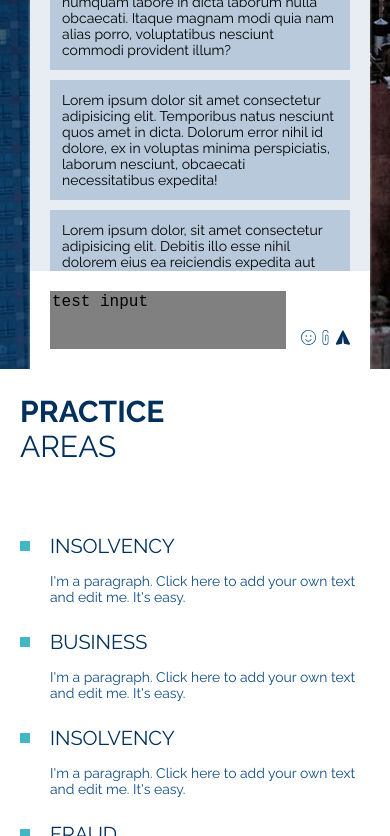
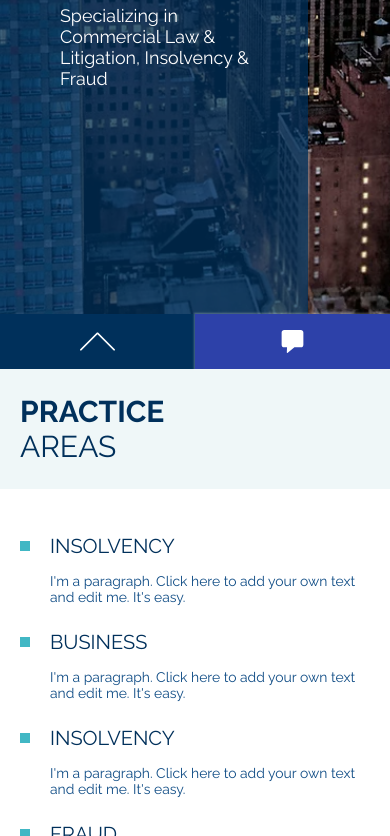
Before and after one commit to ArtyomShevchenko/knoll-and-walters, a plain HTML site: page index.html in a window 390 px wide. Shown: the part 475-1311 px from the top of the page. Drawn offline with Linux system fonts and the light colour scheme.

Commit message:
add response for chat

```diff
--- a/index.html
+++ b/index.html
@@ -1,6 +1,5 @@
 <!DOCTYPE html>
 <html lang="en">
-
   <head>
     <meta charset="UTF-8" />
     <meta http-equiv="X-UA-Compatible" content="IE=edge" />
@@ -63,7 +62,7 @@
         <div class="container">
           <div class="wrapper">
             <div class="row">
-            <div class="title">
+              <div class="title box-bg">
                 <h2><b>PRACTICE</b><br />AREAS</h2>
               </div>
               <div class="content">
@@ -167,30 +166,48 @@
               <h2>OUR ATTORNEYS</h2>
               <div class="attorneys-content">
                 <div class="card">
-                <img src="./assets/1.png" data-src="./assets/person_1.jpg" alt="Partner photo" />
+                  <img
+                    src="./assets/1.png"
+                    data-src="./assets/person_1.jpg"
+                    alt="Partner photo"
+                  />
                   <h3>AIDEN WALTERS</h3>
                   <hr />
                   <div class="contacts">
                     <a href="tel:123-456-7890">123-456-7890</a>
-                  <a href="mailto:info@mysite.com?subject=Feedback">info@mysite.com</a>
+                    <a href="mailto:info@mysite.com?subject=Feedback"
+                      >info@mysite.com</a
+                    >
                   </div>
                 </div>
                 <div class="card">
-                <img src="./assets/1.png" data-src="./assets/person_2.jpg" alt="Partner photo" />
+                  <img
+                    src="./assets/1.png"
+                    data-src="./assets/person_2.jpg"
+                    alt="Partner photo"
+                  />
                   <h3>JULIA KNOLL</h3>
                   <hr />
                   <div class="contacts">
                     <a href="tel:123-456-7890">123-456-7890</a>
-                  <a href="mailto:info@mysite.com?subject=Feedback">info@mysite.com</a>
+                    <a href="mailto:info@mysite.com?subject=Feedback"
+                      >info@mysite.com</a
+                    >
                   </div>
                 </div>
                 <div class="card">
-                <img src="./assets/1.png" data-src="./assets/person_3.jpg" alt="Partner photo" />
+                  <img
+                    src="./assets/1.png"
+                    data-src="./assets/person_3.jpg"
+                    alt="Partner photo"
+                  />
                   <h3>JAMES LOPEZ</h3>
                   <hr />
                   <div class="contacts">
                     <a href="tel:123-456-7890">123-456-7890</a>
-                  <a href="mailto:info@mysite.com?subject=Feedback">info@mysite.com</a>
+                    <a href="mailto:info@mysite.com?subject=Feedback"
+                      >info@mysite.com</a
+                    >
                   </div>
                 </div>
               </div>
@@ -214,7 +231,9 @@
                 <div>
                   <p>500 Terry Francine St. San Francisco, CA 12344</p>
                   <a href="tel:123-456-7890">123-456-7890</a>
-                <a href="mailto:info@mysite.com?subject=Feedback">info@mysite.com</a>
+                  <a href="mailto:info@mysite.com?subject=Feedback"
+                    >info@mysite.com</a
+                  >
                 </div>
 
                 <a href="#">Click Here to Find Us</a>
@@ -227,12 +246,22 @@
                 <form method="POST" action="http://127.0.0.1:3080/">
                   <label>
                     <span>First Name</span>
-                  <input type="text" name="firstName" pattern="[a-zA-Z]+\w{1}" required />
+                    <input
+                      type="text"
+                      name="firstName"
+                      pattern="[a-zA-Z]+\w{1}"
+                      required
+                    />
                   </label>
 
                   <label>
                     <span>Last Name</span>
-                  <input type="text" name="lastName" pattern="[a-zA-Z]+\w{1}" required />
+                    <input
+                      type="text"
+                      name="lastName"
+                      pattern="[a-zA-Z]+\w{1}"
+                      required
+                    />
                   </label>
 
                   <label>
@@ -242,7 +271,12 @@
 
                   <label>
                     <span>Subject</span>
-                  <input type="text" name="subject" required pattern="[a-zA-Z0-9]+" />
+                    <input
+                      type="text"
+                      name="subject"
+                      required
+                      pattern="[a-zA-Z0-9]+"
+                    />
                   </label>
 
                   <label>
@@ -260,14 +294,25 @@
     </main>
 
     <footer>
+      <div class="control-btn-container">
         <!-- to top -->
-    <div class="to-top-button_desktop">
+        <div class="to-top-btn">
           <a href="#">
-        <svg width="35" height="21" xmlns="http://www.w3.org/2000/svg" shape-rendering="geometricPrecision"
-          text-rendering="geometricPrecision" image-rendering="optimizeQuality" fill-rule="evenodd" clip-rule="evenodd"
-          viewBox="0 0 512 266.77">
-          <path fill-rule="nonzero"
-            d="M493.12 263.55c4.3 4.28 11.3 4.3 15.62.05 4.33-4.26 4.35-11.19.05-15.47L263.83 3.22c-4.3-4.27-11.3-4.3-15.63-.04L3.21 248.13c-4.3 4.28-4.28 11.21.05 15.47 4.32 4.25 11.32 4.23 15.62-.05L255.99 26.48l237.13 237.07z" />
+            <svg
+              width="35"
+              height="21"
+              xmlns="http://www.w3.org/2000/svg"
+              shape-rendering="geometricPrecision"
+              text-rendering="geometricPrecision"
+              image-rendering="optimizeQuality"
+              fill-rule="evenodd"
+              clip-rule="evenodd"
+              viewBox="0 0 512 266.77"
+            >
+              <path
+                fill-rule="nonzero"
+                d="M493.12 263.55c4.3 4.28 11.3 4.3 15.62.05 4.33-4.26 4.35-11.19.05-15.47L263.83 3.22c-4.3-4.27-11.3-4.3-15.63-.04L3.21 248.13c-4.3 4.28-4.28 11.21.05 15.47 4.32 4.25 11.32 4.23 15.62-.05L255.99 26.48l237.13 237.07z"
+              />
             </svg>
           </a>
           <span>back to top</span>
@@ -275,11 +320,26 @@
 
         <!-- chat -->
         <div class="chat-container">
-      <div class="chat-close">
-        <button>chat with us!</button>
+          <div class="chat-button">
+            <button>
+              <span>chat with us!</span>
+              <svg
+                viewBox="17 8 17 17.989"
+                width="50"
+                height="30"
+                xmlns="http://www.w3.org/2000/svg"
+              >
+                <g>
+                  <path
+                    d="M19 8c-1.105 0-2 .892-2 2.005v9.577a2 2 0 0 0 1.99 2.004h2.238l-.18 3.847c-.027.555.3.724.736.371L27 21.586h4.994A2.001 2.001 0 0 0 34 19.582v-9.577C34 8.897 33.11 8 32 8H19z"
+                    fill-rule="evenodd"
+                  ></path>
+                </g>
+              </svg>
+            </button>
           </div>
 
-      <div class="chat-open">
+          <div class="chat-body">
             <div class="top">
               <h3>chat with us!</h3>
               <p>We’ll reply as soon as we can</p>
@@ -287,65 +347,78 @@
             </div>
             <div class="middle">
               <div class="time">12:58 PM</div>
-          <p>Lorem ipsum dolor sit amet consectetur adipisicing elit. Sed, autem minus numquam labore in dicta laborum
-            nulla obcaecati. Itaque magnam modi quia nam alias porro, voluptatibus nesciunt commodi provident illum?</p>
-          <p>Lorem ipsum dolor sit amet consectetur adipisicing elit. Temporibus natus nesciunt quos amet in dicta.
-            Dolorum error nihil id dolore, ex in voluptas minima perspiciatis, laborum nesciunt, obcaecati
-            necessitatibus
-            expedita!</p>
-          <p>Lorem ipsum dolor, sit amet consectetur adipisicing elit. Debitis illo esse nihil dolorem eius ea
-            reiciendis
-            expedita aut molestiae, iusto deleniti illum adipisci nulla modi amet quasi ad nesciunt? Rerum?</p>
               <p>Lorem, ipsum.</p>
             </div>
             <div class="bottom">
-          <textarea rows="3">test input</textarea>
+              <textarea>test input</textarea>
               <div class="icons">
                 <div class="smile-icon icon">
-              <svg viewBox="0 0 20 20" fill="currentColor" width="16px" height="16px">
+                  <svg
+                    viewBox="0 0 20 20"
+                    fill="currentColor"
+                    width="16px"
+                    height="16px"
+                  >
                     <path
-                  d="M10,0a10,10,0,1,0,9.85,8.26A10,10,0,0,0,10,0Zm0,19A9,9,0,1,1,18.87,8.44,9.11,9.11,0,0,1,19,10,9,9,0,0,1,10,19Zm4.23-6.88a4.5,4.5,0,0,1-8.72,0l1-.25a3.5,3.5,0,0,0,6.78,0ZM8,8A1,1,0,1,1,7,7,1,1,0,0,1,8,8Zm6,0a1,1,0,1,1-1-1A1,1,0,0,1,14,8Z">
-                </path>
+                      d="M10,0a10,10,0,1,0,9.85,8.26A10,10,0,0,0,10,0Zm0,19A9,9,0,1,1,18.87,8.44,9.11,9.11,0,0,1,19,10,9,9,0,0,1,10,19Zm4.23-6.88a4.5,4.5,0,0,1-8.72,0l1-.25a3.5,3.5,0,0,0,6.78,0ZM8,8A1,1,0,1,1,7,7,1,1,0,0,1,8,8Zm6,0a1,1,0,1,1-1-1A1,1,0,0,1,14,8Z"
+                    ></path>
                   </svg>
                 </div>
                 <div class="paperclip-icon icon">
-              <svg viewBox="0 0 9 23" fill="currentColor" width="7px" height="17px">
+                  <svg
+                    viewBox="0 0 9 23"
+                    fill="currentColor"
+                    width="7px"
+                    height="17px"
+                  >
                     <path
-                  d="M4.5,23A4.5,4.5,0,0,1,0,18.5V4.5a4.5,4.5,0,0,1,9,0H8a3.5,3.5,0,0,0-7,0v14a3.5,3.5,0,0,0,7,0v-9a1.5,1.5,0,0,0-3,0V17H4V9.5a2.5,2.5,0,0,1,5,0v9A4.5,4.5,0,0,1,4.5,23Z">
-                </path>
+                      d="M4.5,23A4.5,4.5,0,0,1,0,18.5V4.5a4.5,4.5,0,0,1,9,0H8a3.5,3.5,0,0,0-7,0v14a3.5,3.5,0,0,0,7,0v-9a1.5,1.5,0,0,0-3,0V17H4V9.5a2.5,2.5,0,0,1,5,0v9A4.5,4.5,0,0,1,4.5,23Z"
+                    ></path>
                   </svg>
                 </div>
                 <div class="mail-icon icon">
-              <svg viewBox="0 0 16 16" fill="currentColor" width="16px" height="16px">
-                <path fill="currentColor"
+                  <svg
+                    viewBox="0 0 16 16"
+                    fill="currentColor"
+                    width="16px"
+                    height="16px"
+                  >
+                    <path
+                      fill="currentColor"
                       d="M1.40926391,5.29366938 L15.6697462,0.453934265 C16.3429879,0.239515621 16.9856276,0.882771554 16.7714144,1.55665872 L11.9363152,15.8308142 C11.722102,16.5047013 10.8040452,16.6272263 10.4062206,16.0146016 L7.34603122,11.3280226 L12.057229,5.36657191 C12.2102384,5.1827845 12.0266271,4.9989971 11.8430157,5.15215327 L5.87714034,9.91898584 L1.19505066,6.85586236 C0.613614686,6.42702507 0.705420366,5.53871926 1.40926391,5.29366938 Z"
-                  transform="rotate(-45 12.3 10.382)"></path>
+                      transform="rotate(-45 12.3 10.382)"
+                    ></path>
                   </svg>
                 </div>
               </div>
             </div>
           </div>
         </div>
-
+      </div>
 
       <div class="container">
         <div class="wrapper">
           <p>
             © 2035 by Knoll & Walters LLP. Powered and secured by
-          <a target="_blank"
-            href="https://www.wix.com/website-template/view/html/1723?utm_source=freewebsitetemplates&utm_medium=template_banner&utm_term=design&utm_content=ma_html_fwt_temp_1_1_knollwalters&utm_campaign=ma_fwt&experiment_id=cpa_fwt_temp_1_1_knollwalters1723">Wix</a>
+            <a
+              target="_blank"
+              href="https://www.wix.com/website-template/view/html/1723?utm_source=freewebsitetemplates&utm_medium=template_banner&utm_term=design&utm_content=ma_html_fwt_temp_1_1_knollwalters&utm_campaign=ma_fwt&experiment_id=cpa_fwt_temp_1_1_knollwalters1723"
+              >Wix</a
+            >
           </p>
           <div class="social-container">
             <a href="https://www.linkedin.com/">
               <svg viewBox="0 0 24 24" height="21" width="21">
                 <path
-                d="M0 0v24h24v-24h-24zm8 19h-3v-11h3v11zm-1.5-12.268c-.966 0-1.75-.79-1.75-1.764s.784-1.764 1.75-1.764 1.75.79 1.75 1.764-.783 1.764-1.75 1.764zm13.5 12.268h-3v-5.604c0-3.368-4-3.113-4 0v5.604h-3v-11h3v1.765c1.397-2.586 7-2.777 7 2.476v6.759z" />
+                  d="M0 0v24h24v-24h-24zm8 19h-3v-11h3v11zm-1.5-12.268c-.966 0-1.75-.79-1.75-1.764s.784-1.764 1.75-1.764 1.75.79 1.75 1.764-.783 1.764-1.75 1.764zm13.5 12.268h-3v-5.604c0-3.368-4-3.113-4 0v5.604h-3v-11h3v1.765c1.397-2.586 7-2.777 7 2.476v6.759z"
+                />
               </svg>
             </a>
             <a href="https://twitter.com/">
               <svg viewBox="0 0 24 24" height="21" width="21">
                 <path
-                d="M0 0v24h24v-24h-24zm18.862 9.237c.208 4.617-3.235 9.765-9.33 9.765-1.854 0-3.579-.543-5.032-1.475 1.742.205 3.48-.278 4.86-1.359-1.437-.027-2.649-.976-3.066-2.28.515.098 1.021.069 1.482-.056-1.579-.317-2.668-1.739-2.633-3.26.442.246.949.394 1.486.411-1.461-.977-1.875-2.907-1.016-4.383 1.619 1.986 4.038 3.293 6.766 3.43-.479-2.053 1.079-4.03 3.198-4.03.944 0 1.797.398 2.396 1.037.748-.147 1.451-.42 2.085-.796-.245.767-.766 1.41-1.443 1.816.664-.08 1.297-.256 1.885-.517-.44.656-.997 1.234-1.638 1.697z" />
+                  d="M0 0v24h24v-24h-24zm18.862 9.237c.208 4.617-3.235 9.765-9.33 9.765-1.854 0-3.579-.543-5.032-1.475 1.742.205 3.48-.278 4.86-1.359-1.437-.027-2.649-.976-3.066-2.28.515.098 1.021.069 1.482-.056-1.579-.317-2.668-1.739-2.633-3.26.442.246.949.394 1.486.411-1.461-.977-1.875-2.907-1.016-4.383 1.619 1.986 4.038 3.293 6.766 3.43-.479-2.053 1.079-4.03 3.198-4.03.944 0 1.797.398 2.396 1.037.748-.147 1.451-.42 2.085-.796-.245.767-.766 1.41-1.443 1.816.664-.08 1.297-.256 1.885-.517-.44.656-.997 1.234-1.638 1.697z"
+                />
               </svg>
             </a>
           </div>
@@ -356,5 +429,4 @@
     <script src="./script.js"></script>
     <script src="./observer.js"></script>
   </body>
-
 </html>
--- a/styles/main.css
+++ b/styles/main.css
@@ -17,6 +17,7 @@
     --color-main-3: #41b7c4;
     --color-main-4: #eaf4f6;
     --color-main-5: rgb(131, 183, 230);
+    --color-main-6: #2D41A9;
     --valid: lime;
     --invalid: red;
     --chat-bg: #E7EDF3;
@@ -184,6 +185,7 @@ header .row {
 
 .nav-link-active {
     color: var(--color-main-2);
+    text-shadow: 0 0 .1px var(--color-main-2)
 }
 
 .burger-container {
@@ -405,6 +407,13 @@ header .row {
 
 .practice-areas .title {
     position: relative;
+}
+
+.practice-areas .box-bg::before {
+    content: "";
+    transform: translateY(-10%);
+    height: 200%;
+    opacity: 0.75;
 }
 
 .practice-areas .title h2 {
@@ -740,6 +749,7 @@ header .row {
 .contact .title {
     position: relative;
     align-self: start;
+    height: 100%;
 }
 
 .contact .content {
@@ -871,26 +881,6 @@ footer .social-container {
     gap: 10px;
 }
 
-.to-top-button_desktop {
-    background-color: var(--color-main-1);
-    display: flex;
-    flex-direction: column;
-    align-items: center;
-    justify-content: center;
-    gap: 10px;
-    padding: 22px 0;
-}
-
-.to-top-button_desktop svg {
-    fill: var(--color-1);
-    width: 35px;
-    height: 21px;
-}
-
-.to-top-button_desktop span {
-    text-transform: uppercase;
-}
-
 @media (max-width: 900px) {
     footer .wrapper {
         display: flex;
@@ -899,10 +889,6 @@ footer .social-container {
         margin: 0;
         gap: 20px;
         width: 70%;
-    }
-
-    .to-top-button_desktop {
-        display: none;
     }
 }
 
@@ -927,12 +913,19 @@ img {
     position: fixed;
     bottom: 0;
     right: 20px;
-    box-shadow: 0 0 2px 1px rgba(255, 255, 255, 0.3);
-    max-width: 340px;
-    background-color: var(--chat-bg);
+
 }
 
-.chat-container .chat-close button {
+.chat-container .chat-button button span {
+    display: block;
+}
+
+.chat-container .chat-button button svg {
+    display: none;
+}
+
+.chat-container .chat-button button {
+    box-shadow: 0 0 2px 1px rgba(255, 255, 255, 0.3);
     background-color: var(--color-main-2);
     text-transform: uppercase;
     font-size: var(--font-2);
@@ -941,7 +934,21 @@ img {
     cursor: pointer;
 }
 
+.chat-container .chat-button-close {
+    display: none;
+}
 
+.chat-container .chat-body {
+    display: none;
+    /* display: block; */
+    max-width: 340px;
+    background-color: var(--chat-bg);
+    box-shadow: 0 0 2px 1px rgba(255, 255, 255, 0.3);
+}
+
+.chat-container .chat-body-open {
+    display: block;
+}
 
 .chat-container .top {
     padding: 20px;
@@ -959,7 +966,9 @@ img {
     grid-row: 1/ span 2;
     align-self: center;
     cursor: pointer;
+    justify-self: end;
 }
+
 .chat-container .close-btn::before,
 .chat-container .close-btn::after {
     content: "";
@@ -970,9 +979,11 @@ img {
     position: absolute;
     top: 11px;
 }
+
 .chat-container .close-btn::before {
     transform: rotate(45deg);
 }
+
 .chat-container .close-btn::after {
     transform: rotate(-45deg);
 }
@@ -1003,7 +1014,7 @@ img {
 
 .chat-container .middle {
     position: relative;
-    padding:  10px 20px 20px;
+    padding: 10px 20px 20px;
     display: flex;
     align-items: end;
     flex-direction: column;
@@ -1022,6 +1033,7 @@ img {
     align-self: center;
 
 }
+
 .chat-container .middle p {
     background-color: #B7C9DA;
     padding: 12px;
@@ -1051,22 +1063,104 @@ img {
     height: 15px;
 }
 
-.chat-container .bottom textarea {
+.chat-container textarea {
     width: 100%;
-    max-width: 240px;
     font-size: 16px;
     padding: 2px;
     outline: none;
     border: 0;
     resize: none;
     overflow: hidden;
-    /* height: 20px; */
+    min-height: 30px;
     max-height: 230px;
-    background-color: gray;
 }
 
 @media (max-width: 900px) {
-    .chat-close {
+    .chat-container {
+        position: static;
+    }
+}
+
+/* to top button */
+.to-top-btn {
+    background-color: var(--color-main-1);
+    display: flex;
+    flex-direction: column;
+    align-items: center;
+    justify-content: center;
+    gap: 10px;
+    padding: 22px 0;
+}
+
+.to-top-btn svg {
+    fill: var(--color-1);
+    width: 35px;
+    height: 21px;
+}
+
+.to-top-btn span {
+    text-transform: uppercase;
+}
+
+@media (max-width: 900px) {
+    .control-btn-container {
+        display: grid;
+        grid-template-columns: repeat(2, 1fr);
+        position: fixed;
+        bottom: 0;
+        left: 0;
+        right: 0;
+    }
+
+    .chat-body-open {
+        /* inset: 0; */
+        width: 100%;
+        min-width: 100%;
+        position: fixed;
+        inset: 0;
+        z-index: 90;
+    }
+
+    .chat-container .chat-button,
+    .chat-container .chat-button button {
+        width: 100%;
+        height: 100%;
+        display: flex;
+        align-items: center;
+        justify-content: center;
+        background-color: var(--color-main-6);
+        width: 100%;
+        height: 100%;
+    }
+
+    .to-top-btn {
+        padding: 0;
+    }
+
+    .to-top-btn a {
+        width: 100%;
+        height: 100%;
+        display: inline-flex;
+        align-items: center;
+        justify-content: center;
+    }
+
+    .chat-container .chat-button button svg {
+        fill: var(--color-1);
+        display: block;
+    }
+
+    .chat-container .chat-button button span {
         display: none;
     }
 }
+
+
+
+.to-top-btn span {
+    display: none;
+}
+
+footer .container {
+    padding-bottom: 100px;
+}
```
Also changed, not shown: script.js (+40 -36 lines). Lines whose indentation alone changed are shown as unchanged.
